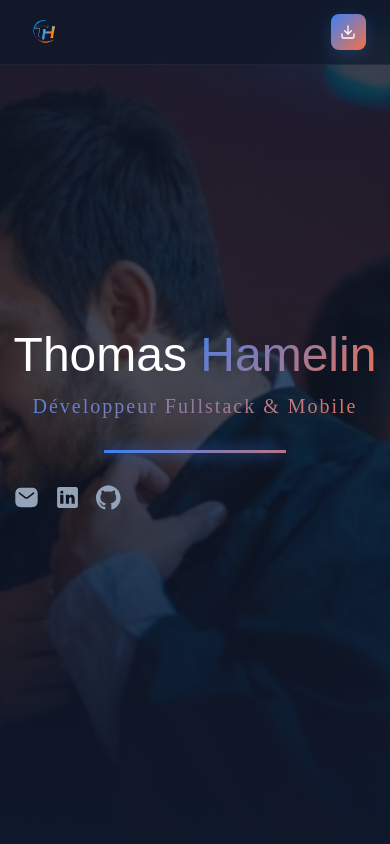
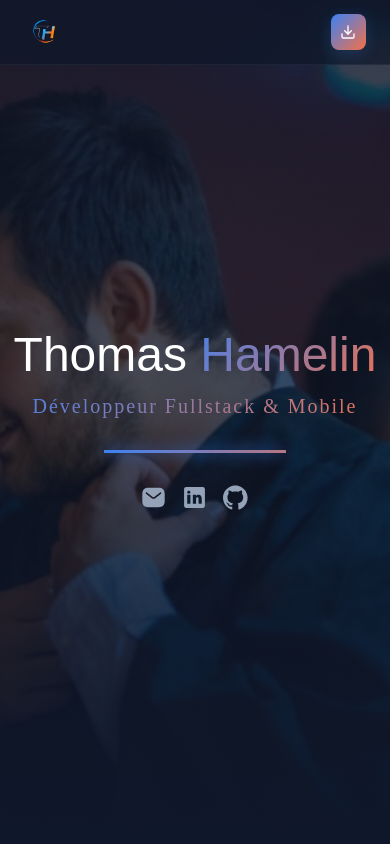
Before and after one commit to Eikjos/portfolio, an Astro site: page / in a window 390 px wide. Shown: the top 844 px of the page. Built offline with nearby package versions, Linux system fonts and the light colour scheme; Astro itself is replaced by a stand-in of ours; a web font is replaced by a local one.

Commit message:
fix: design in mobile

```diff
--- a/src/components/HeroBanner.astro
+++ b/src/components/HeroBanner.astro
@@ -212,6 +212,10 @@ import linkedinLogo from "../images/linkedin.png";
       object-fit: cover;
       object-position: 75% 25%;
     }
+
+    .hero-footer {
+      justify-content: center;
+    }
   }
 </style>
 
```
